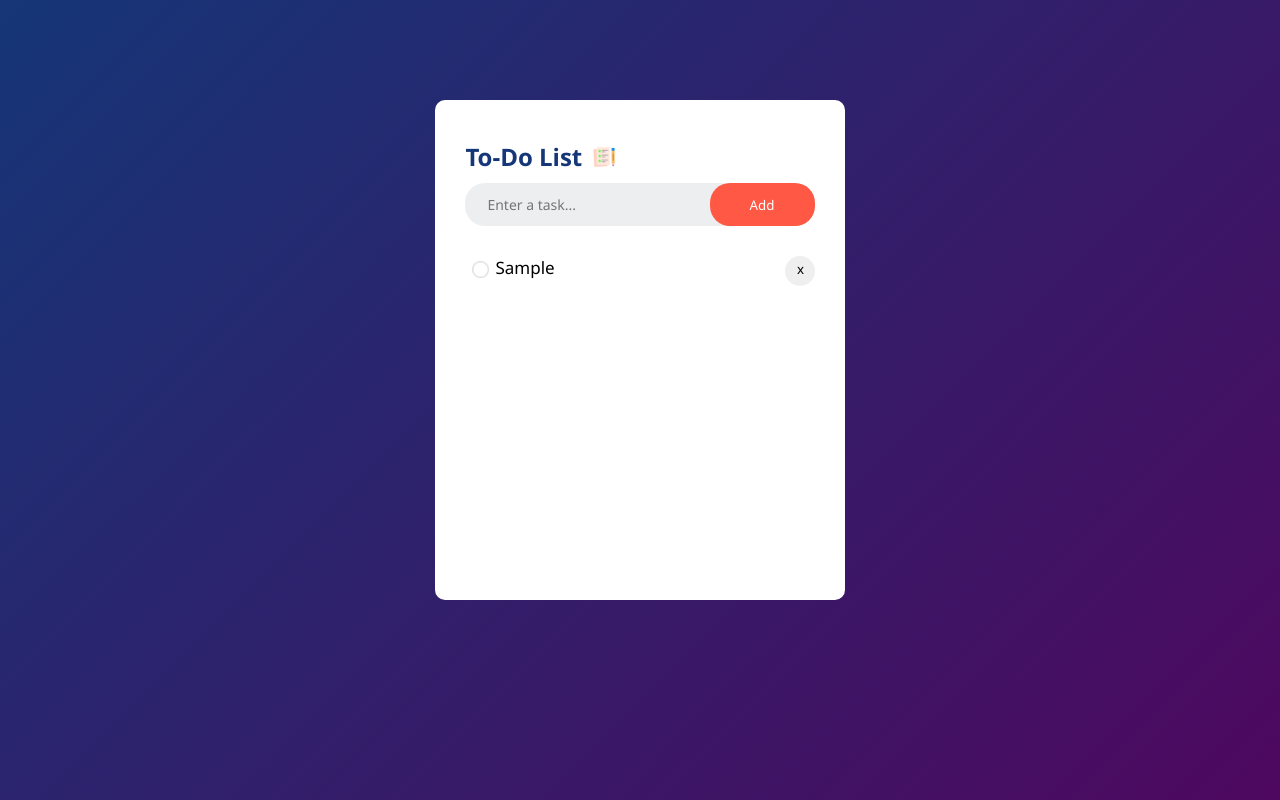
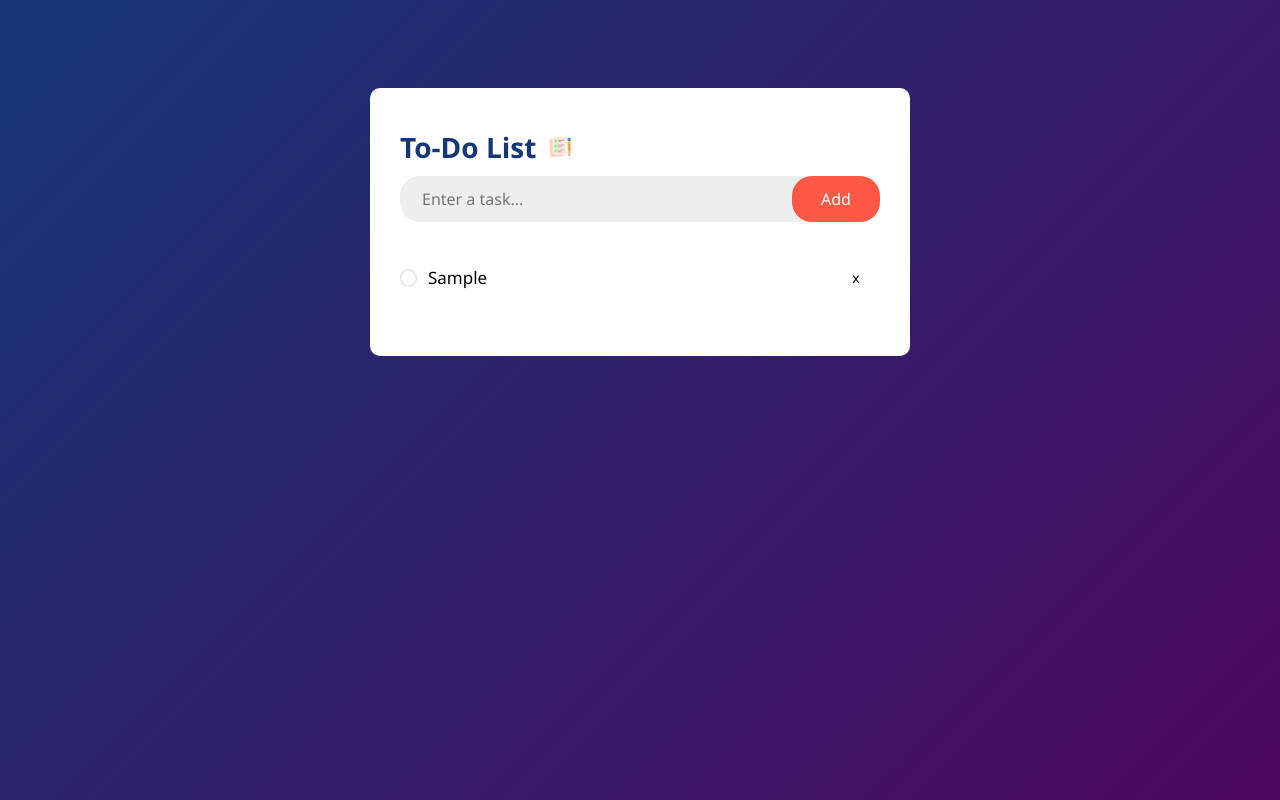
Before and after one commit to Asifsaifi2006/To-Do-List, a plain HTML site: page index.html in a window 1280 px wide. Both pictures are taken after typing "Sample" into the empty fields and a click on the button "Add". Drawn offline with Linux system fonts and the light colour scheme.

Commit message:
adding files

```diff
--- a/script.js
+++ b/script.js
@@ -36,7 +36,11 @@
 
 function renderTask(task) {
     let li = document.createElement('li');
-    li.innerText = task.text;
+
+    let textSpan = document.createElement('span');
+    textSpan.className = 'task-text';
+    textSpan.innerText = task.text;
+    li.appendChild(textSpan);
 
     if (task.completed) {
         li.classList.add('checked');
--- a/style.css
+++ b/style.css
@@ -7,18 +7,21 @@
 
 .container{
     display: flex;
+    justify-content: center;
+    align-items: flex-start;
     width: 100%;
     min-height: 100vh;
     background: linear-gradient(135deg, #153677, #4e085f);
-    padding: 20px;
+    padding: clamp(12px, 3vw, 24px);
 }
 
 .todo-app{
-    width: 33%;
-    max-height: 500px;
+    width: 100%;
+    max-width: 540px;
+    max-height: min(85vh, 600px);
     background-color: #fff;
-    margin: 80px auto 20px;
-    padding: 40px 30px 50px;
+    margin: clamp(24px, 8vh, 80px) auto clamp(16px, 4vh, 24px);
+    padding: clamp(20px, 5vw, 40px) clamp(16px, 4vw, 30px) clamp(30px, 6vw, 50px);
     border-radius: 10px;
     overflow-y: auto;
     overflow-wrap: anywhere;
@@ -27,64 +30,83 @@
 .todo-app h2{
     display: flex;
     align-items: center;
+    flex-wrap: wrap;
+    gap: 8px;
     color: #153677;
     margin-bottom: 10px;
+    font-size: clamp(1.25rem, 4vw, 1.75rem);
 }
 
 .todo-app h2 img{
-    height: 24px;
-    margin-left: 10px;
+    height: clamp(20px, 5vw, 24px);
+    margin-left: 4px;
 }
 
 .input-btn{
     display: flex;
+    align-items: stretch;
     background: #edeef0;
     border-radius: 20px;
     padding-left: 10px;
+    min-height: 44px;
 }
 
 #todo-input{
     flex: 1;
+    min-width: 0;
     border: none;
     outline: none;
     background: transparent;
-    font-size: 14px;
+    font-size: clamp(14px, 3.5vw, 16px);
     padding: 12px;
     border-radius: 20px;
 }
 
 #add-btn{
-    flex: 0.5;
+    flex: 0 0 auto;
+    min-width: 72px;
     border: none;
     border-radius: 20px;
     background: #ff5945;
     color: #fff;
     cursor: pointer;
+    font-size: clamp(14px, 3.5vw, 16px);
+    padding: 0 16px;
+}
+
+#add-btn:hover{
+    background: #e04a38;
 }
 
 #todo-list{
     width: 100%;
-    padding: 20px;
+    padding: clamp(12px, 3vw, 20px) 0 0;
     position: relative;
 }
 
 #todo-list li{
+    display: flex;
+    align-items: center;
+    justify-content: space-between;
+    gap: 12px;
     list-style: none;
-    padding: 10px;
-    font-size: 17px;
+    padding: 12px 8px 12px 28px;
+    font-size: clamp(15px, 3.8vw, 17px);
     cursor: pointer;
     position: relative;
+    line-height: 1.4;
 }
 
 #todo-list li button{
-    position: absolute;
-    left: 300px;
-    top: 10px;
+    flex-shrink: 0;
     border: none;
-    width: 30px;
-    height: 30px;
-    padding-bottom: 4px;
+    width: 32px;
+    height: 32px;
+    padding-bottom: 2px;
     border-radius: 50%;
+    cursor: pointer;
+    font-size: 14px;
+    background: transparent;
 }
 
 #todo-list li button:hover{
@@ -99,13 +121,14 @@
     background-image: url(images/unchecked.png);
     background-size: cover;
     background-position: center;
-    top: 15px;
-    left: -13px;
+    top: 50%;
+    left: 0;
+    transform: translateY(-50%);
 }
 
 /* Visite this website to learn about more pseudo elements https://www.w3schools.com/cssref/css_ref_pseudo_elements.php */
 
-#todo-list li.checked{
+#todo-list li.checked .task-text{
     color: #555;
     text-decoration: line-through;
 }
@@ -114,3 +137,48 @@
 #todo-list li.checked::before{
     background-image: url(images/checked.png);
 }
+
+.task-text{
+    flex: 1;
+    min-width: 0;
+    word-break: break-word;
+}
+
+.error-text .error{
+    font-size: clamp(13px, 3.2vw, 14px);
+    margin-top: 8px;
+}
+
+/* Tablets and small laptops */
+@media (min-width: 600px){
+    #add-btn{
+        min-width: 88px;
+    }
+}
+
+/* Desktops and large screens */
+@media (min-width: 1024px){
+    .todo-app{
+        max-width: 540px;
+    }
+}
+
+/* Very small phones */
+@media (max-width: 360px){
+    .input-btn{
+        flex-direction: column;
+        padding: 8px;
+        border-radius: 16px;
+        gap: 8px;
+    }
+
+    #todo-input,
+    #add-btn{
+        width: 100%;
+        border-radius: 12px;
+    }
+
+    #add-btn{
+        min-height: 44px;
+    }
+}
```
